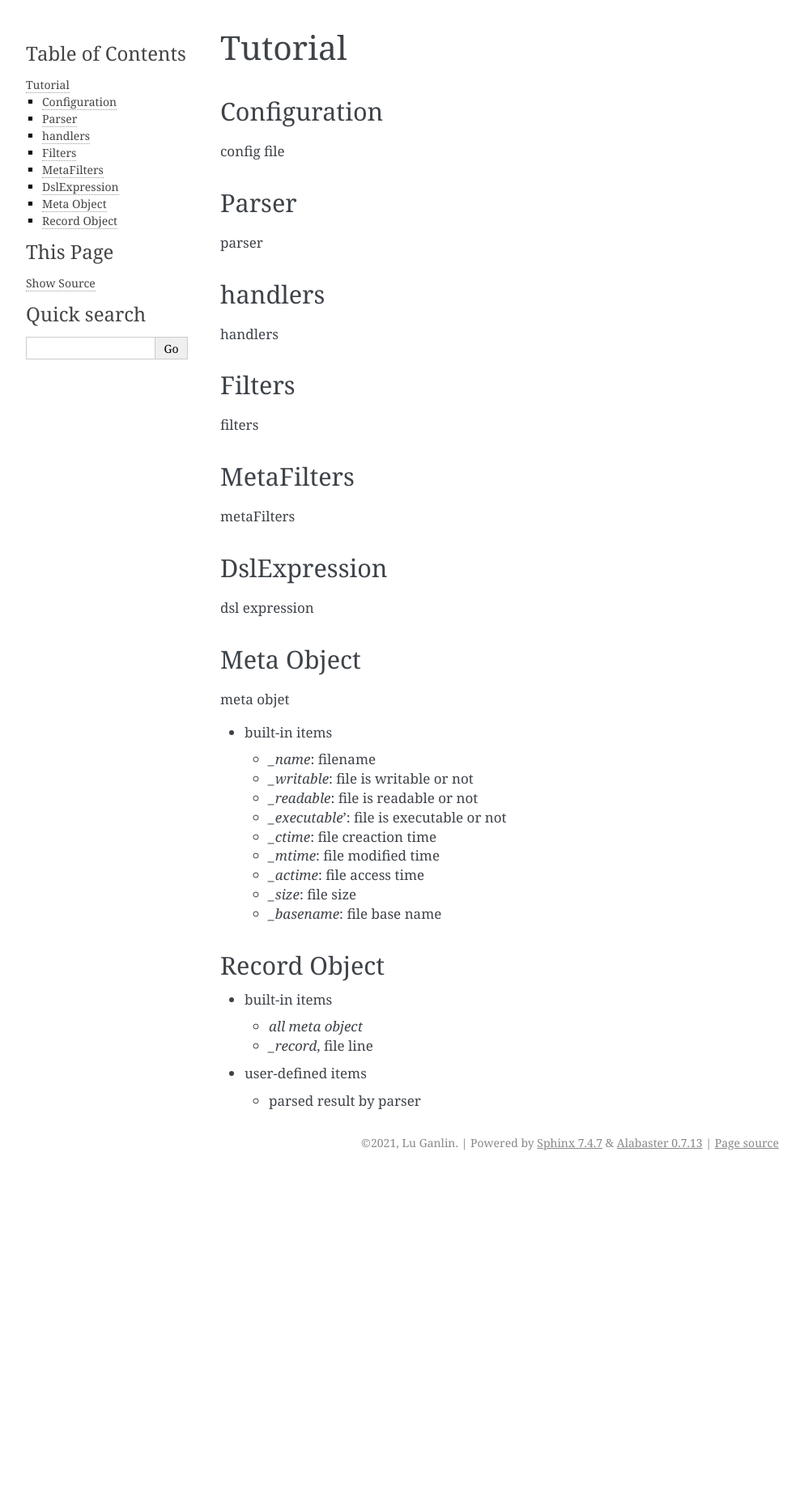
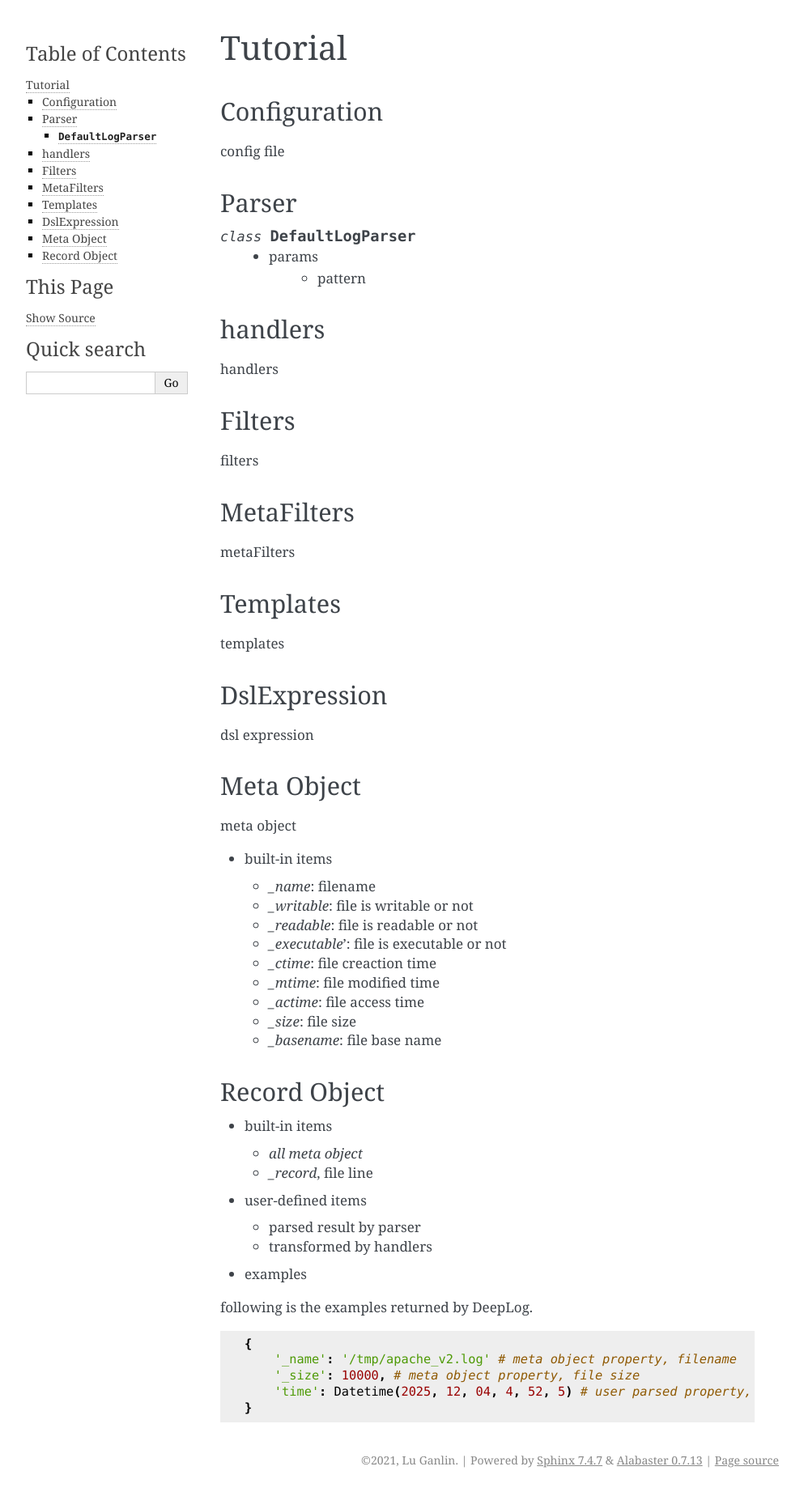
Before and after one commit to linewx/deep-log, a Sphinx documentation site: the page built from docs/tutorial.rst, in a window 1280 px wide. Shown: the whole page at 81% size, without its empty margins (148-1141 px from the left). Built offline with Sphinx 7.4.7, drawn with Linux system fonts in a browser that asks for light colours; before the commit the page ends 1451 px from its top, so only the background shows below that.

Commit message:
add class section

```diff
--- a/docs/quickstart.rst
+++ b/docs/quickstart.rst
@@ -54,7 +54,7 @@ grep not fully support such case, but with DeepLog we can do like with following
 
 
 
-  within root section, there are two components :ref:`parser<dl_parser>` and handlers.
+  within root section, there are two components :ref:`parser<dl_parser>` and :ref:`handlers<dl_handlers>`.
 
 .. __: https://raw.githubusercontent.com/linewx/deep-log/master/samples/sample1/config.yaml
 
--- a/docs/tutorial.rst
+++ b/docs/tutorial.rst
@@ -10,28 +10,46 @@ config file
 
 Parser
 --------------
-parser
+
+.. class:: DefaultLogParser()
+
+    + params
+        - pattern
+
+.. _dl_handlers:
 
 handlers
 -------------
 handlers
 
+.. _dl_filters:
 
 Filters
 --------------
 filters
 
+.. _dl_meta_filters:
+
 MetaFilters
 --------------
 metaFilters
+
+.. _dl_templates:
+
+Templates
+--------------
+templates
+
+.. _dl_dsl:
 
 DslExpression
 --------------
 dsl expression
 
+
 Meta Object
 --------------
-meta objet
+meta object
 
 - built-in items
 
@@ -57,3 +75,16 @@ Record Object
 * user-defined items
 
   - parsed result by parser
+  - transformed by handlers
+
+* examples
+
+following is the examples returned by DeepLog.
+
+::
+
+    {
+        '_name': '/tmp/apache_v2.log' # meta object property, filename
+        '_size': 10000, # meta object property, file size
+        'time': Datetime(2025, 12, 04, 4, 52, 5) # user parsed property, parsed by from string 'Sun Dec 04 04:52:05 2005'
+    }
```
